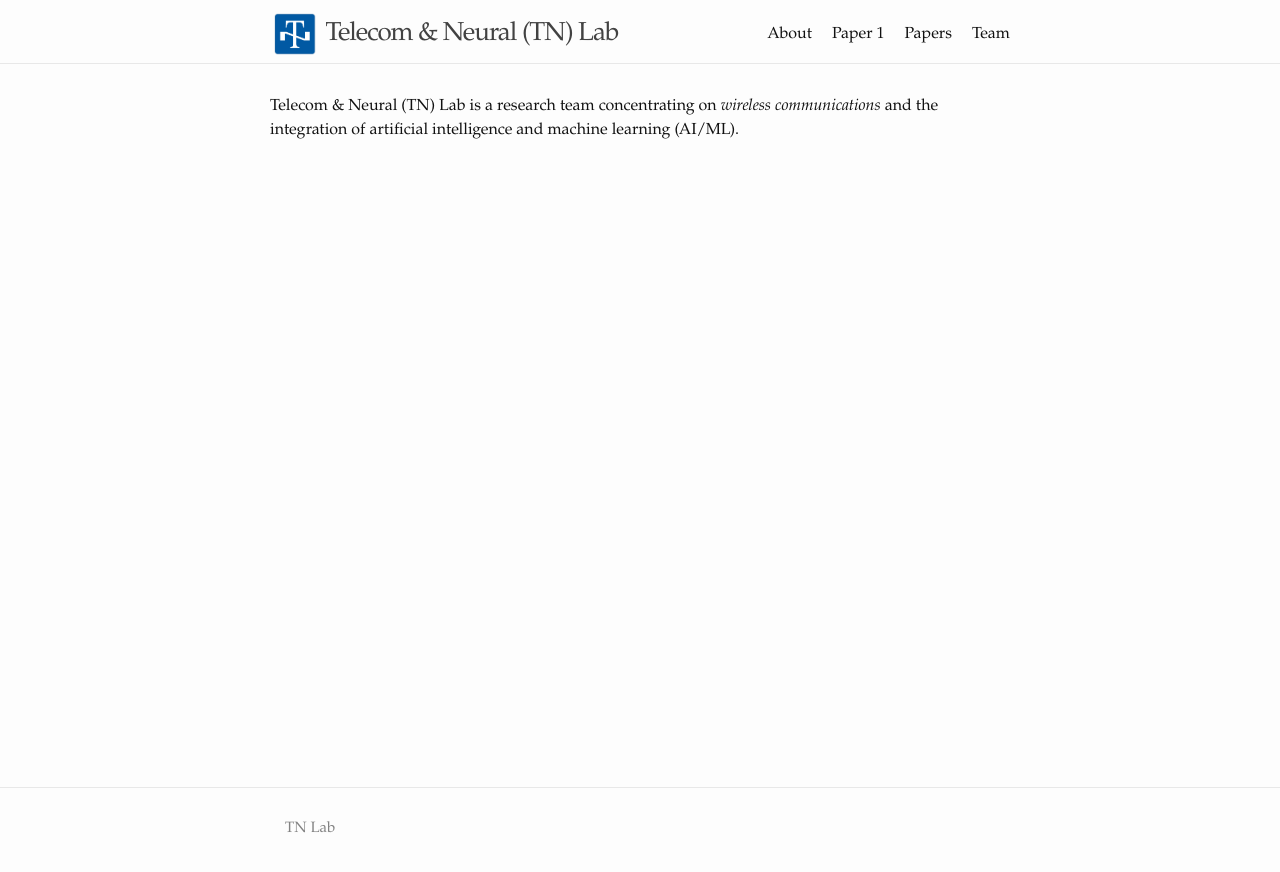
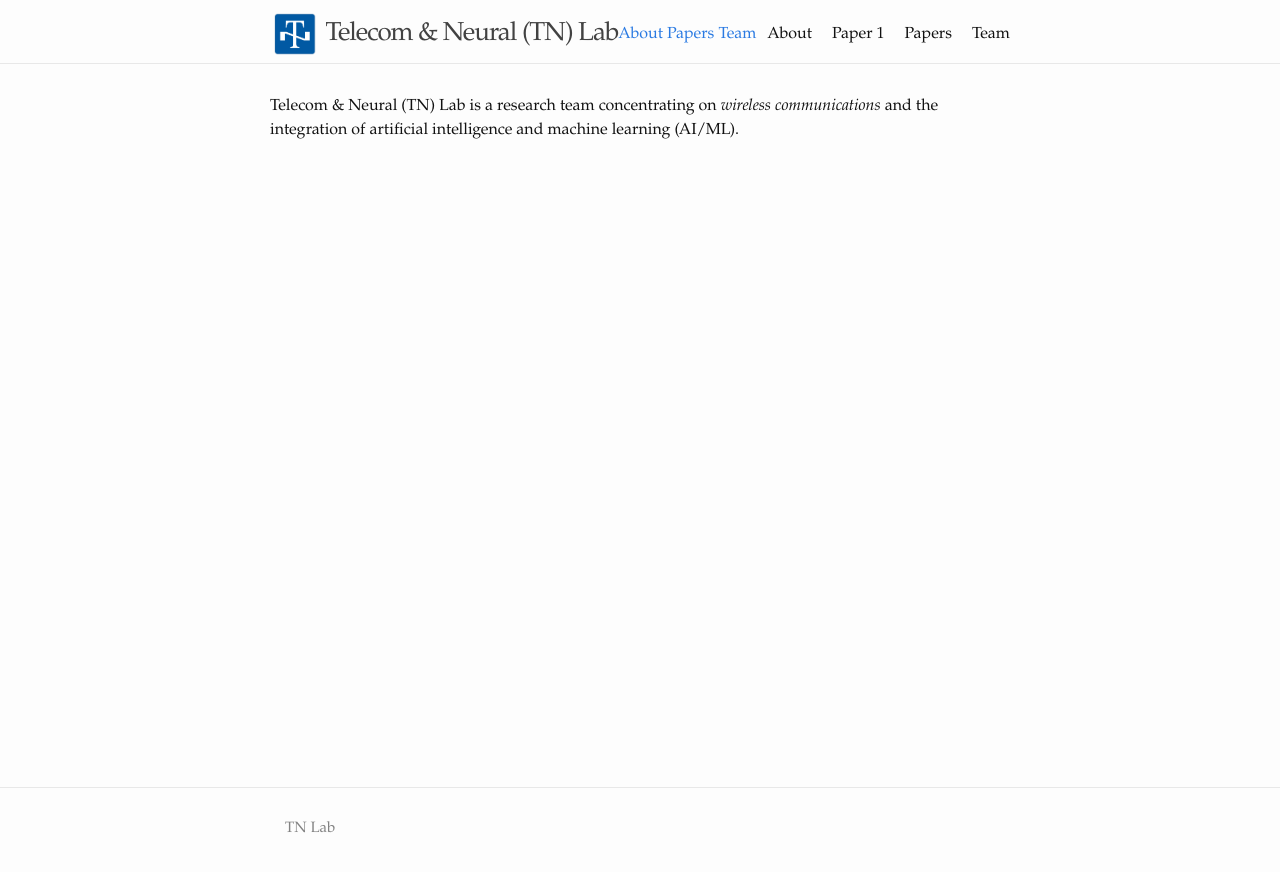
Before and after one commit to tn-lab/tn-lab.github.io, a Jekyll site: the page built from index.md, in a window 1280 px wide. Shown: the top 872 px of the page. Built offline with Jekyll 4.4.1, drawn with Linux system fonts in a browser that asks for light colours.

Commit message:
Update header.html

```diff
--- a/_includes/header.html
+++ b/_includes/header.html
@@ -1,6 +1,15 @@
 <header class="site-header">
 
   <div class="wrapper">
+
+    {% for page in site.pages %}
+      {% unless page.exclude %}
+         {% if page.title %}
+           <a class="page-link" href="{{ page.url | prepend: site.baseurl }}">{{ page.title }}</a>
+         {% endif %}
+      {% endunless %}
+    {% endfor %}
+
     {%- assign default_paths = site.pages | map: "path" -%}
     {%- assign page_paths = site.header_pages | default: default_paths -%}
     {%- assign titles_size = site.pages | map: 'title' | join: '' | size -%}
```
